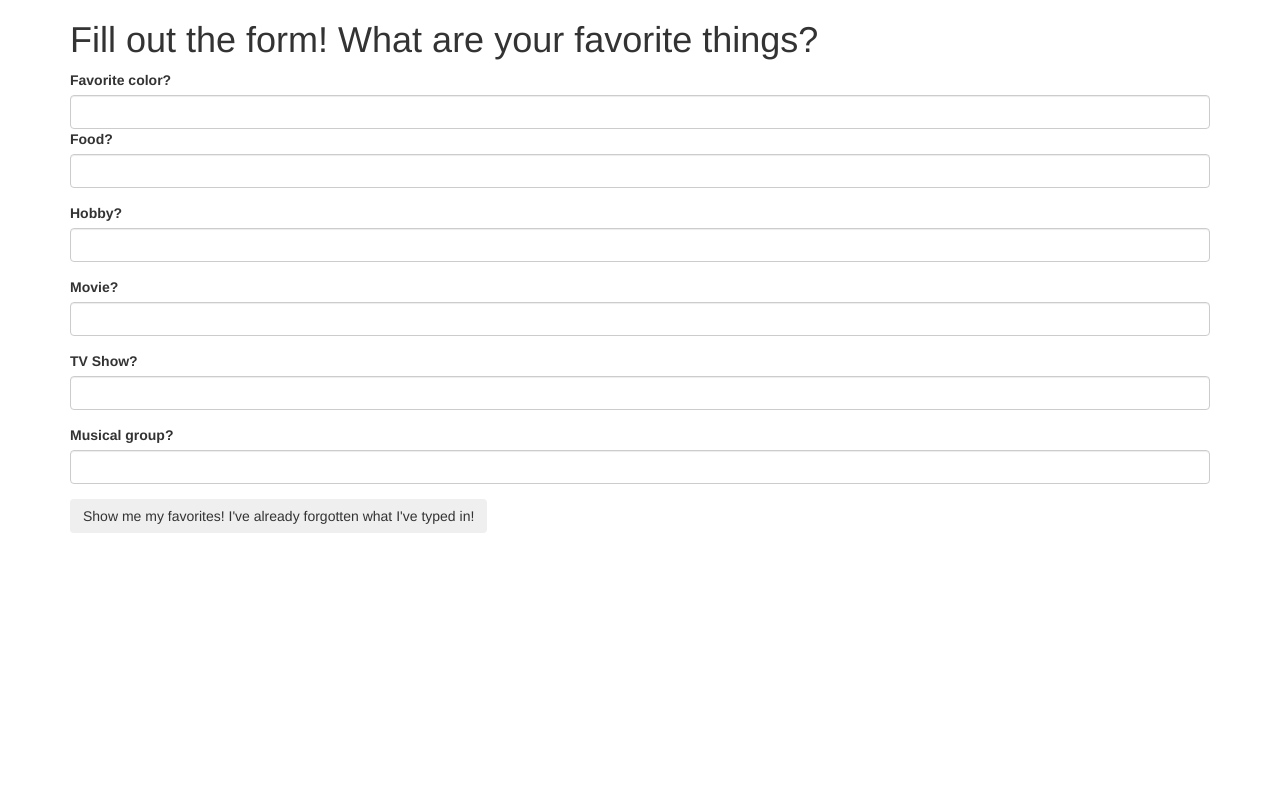
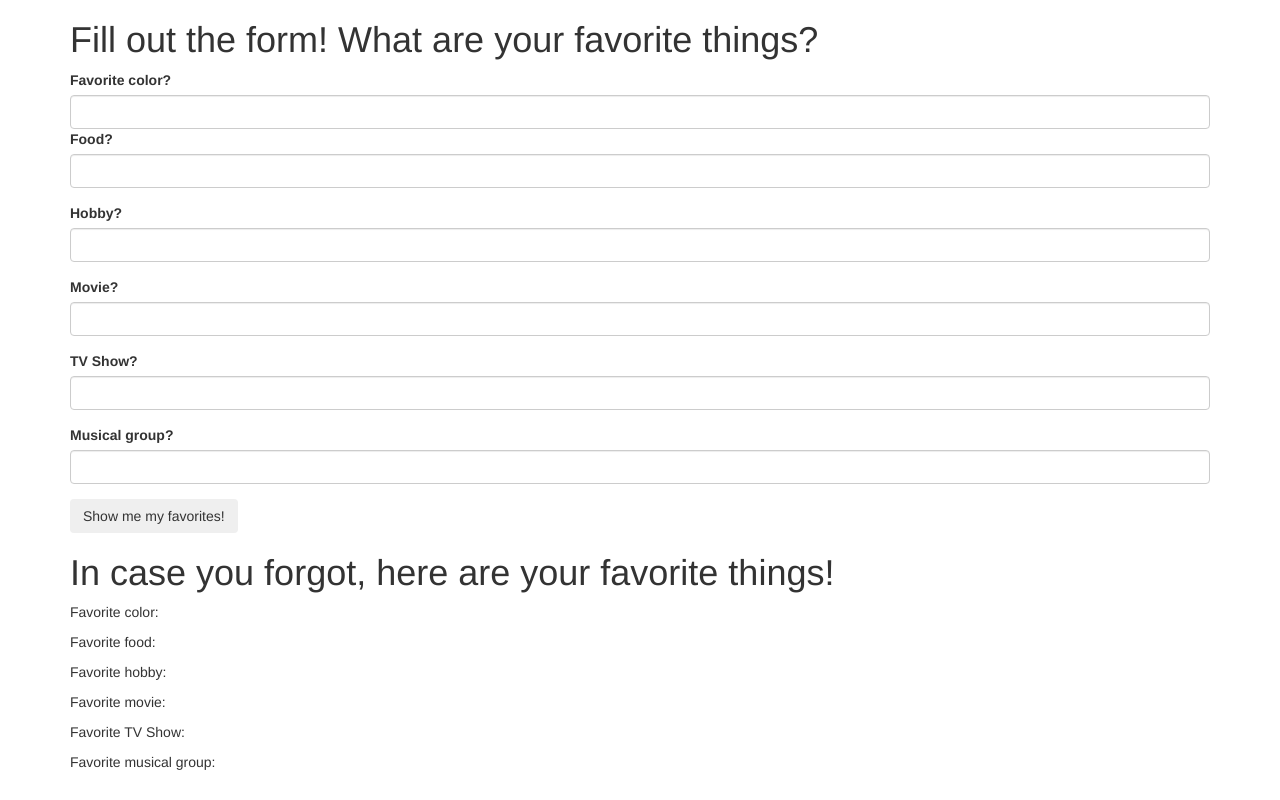
Before and after one commit to jwnardine/favorites, a plain HTML site: page index.html in a window 1280 px wide. Drawn offline with Linux system fonts and the light colour scheme.

Commit message:
create favorite list at bottom of index.html

```diff
--- a/index.html
+++ b/index.html
@@ -37,6 +37,21 @@
             <input id="music" class="form-control" type="text">
           </div>
 
-          <button type="submit" class="btn">Show me my favorites! I've already forgotten what I've typed in!</button>
+          <button type="submit" class="btn">Show me my favorites!</button>
         </form>
       </div>
+
+      <div id="story">
+        <h1>In case you forgot, here are your favorite things!</h1>
+        <p>Favorite color: <span class="color"></span></p>
+        <p>Favorite food: <span class="food"></span></p>
+        <p>Favorite hobby: <span class="hobby"></span></p>
+        <p>Favorite movie: <span class="movie"></span></p>
+        <p>Favorite TV Show: <span class="television"></span></p>
+        <p>Favorite musical group: <span class="music"></span>
+
+      </div>
+
+    </div>
+  </body>
+</html>
```
